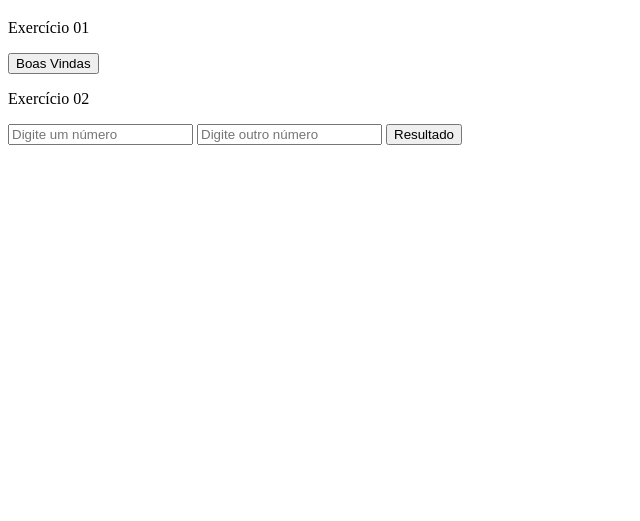
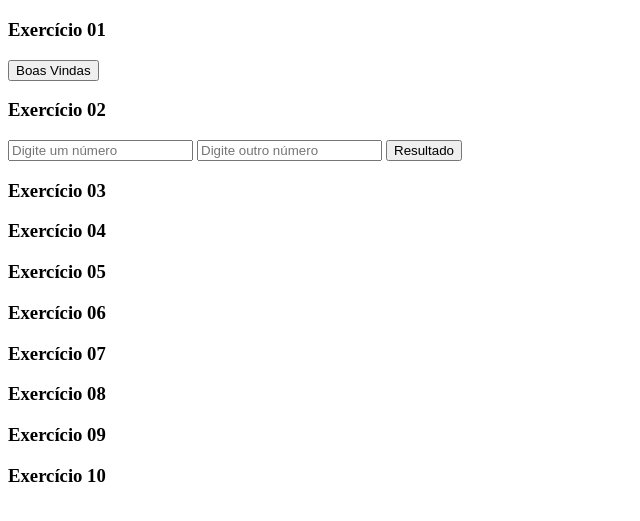
Before and after one commit to Viniciusy62/iniciandoComJavascript, a plain HTML site: page index.html in a window 1280 px wide. Shown: the part 61-582 px from the top of the page, without its empty margins (0-640 px from the left). Drawn offline with Linux system fonts and the light colour scheme.

Commit message:
create titles

```diff
--- a/index.html
+++ b/index.html
@@ -10,15 +10,31 @@
 <body>
   <h1>Exercícios Javascript</h1>
 
-  <p>Exercício 01</p>
+  <h3>Exercício 01</h3>
   <input type="button" value="Boas Vindas" id="welcome">
 
-  <p>Exercício 02</p>
+  <h3>Exercício 02</h3>
   <input type="number" name="" id="num1" placeholder="Digite um número">
   <input type="number" name="" id="num2" placeholder="Digite outro número">
   <input type="button" value="Resultado" id="buttonEx02">
   <p id="resultEx02"></p>
 
+  <h3>Exercício 03</h3>
+
+  <h3>Exercício 04</h3>
+
+  <h3>Exercício 05</h3>
+
+  <h3>Exercício 06</h3>
+
+  <h3>Exercício 07</h3>
+
+  <h3>Exercício 08</h3>
+
+  <h3>Exercício 09</h3>
+
+  <h3>Exercício 10</h3>
+
   <script src="main.js"></script>
 </body>
 
```
